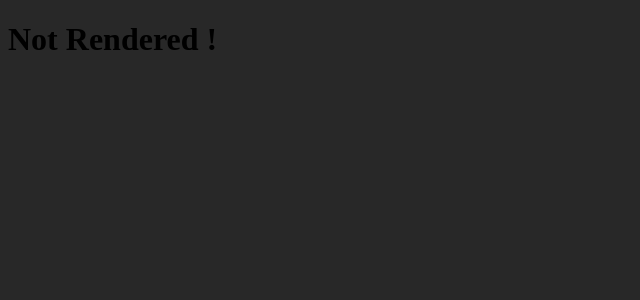
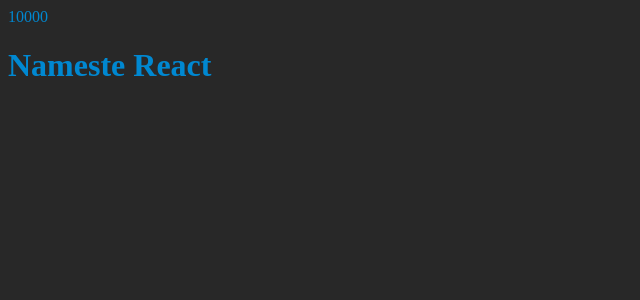
Before and after one commit to theabhinavarya/Nameste-React-1, a React (Vite) app: page / in a window 1280 px wide. Shown: the top 300 px of the page, without its empty margins (0-640 px from the left). Built offline with nearby package versions, Linux system fonts and the light colour scheme.

Commit message:
Episode - 3

```diff
--- a/App.js
+++ b/App.js
@@ -2,10 +2,24 @@
 import ReactDOM from "react-dom/client";
 
 // JSX
-const heading = <h1 id="heading">Nameste JSX </h1>;
+const Title = () => (<h1 id="heading" tabIndex="5">Nameste JSX </h1>);
+
+const fn = () => true;
+
+const fn2 = () => {
+    return true;
+}
+
+// React Compenent
+
+const number = 10000
+const HeadingCompenent = () => (
+    <div>
+        {number}
+        <h1>Nameste React</h1>
+    </div>
+);
 
 const root = ReactDOM.createRoot(document.getElementById("root"));
 
-console.log(jsxHeading);
-
-root.render(heading);
+root.render(<HeadingCompenent/>);
--- a/index.css
+++ b/index.css
@@ -1,5 +1,6 @@
 body{
     background-color: rgb(40, 40, 40);
+    color: rgb(0, 136, 209);
 }
 #heading {
     color: rgb(0, 149, 255);
--- a/index.html
+++ b/index.html
@@ -10,7 +10,7 @@
     <body>
 
         <div id="root">
-            <h1>Not Rendered !</h1>
+            <h1 style="text-align: center;">Not Rendered !</h1>
         </div>
 
         <script type="module" src="./App.js"></script>
```
Also changed, not shown: 5 other files (tests, documents, lock files or other folders).
